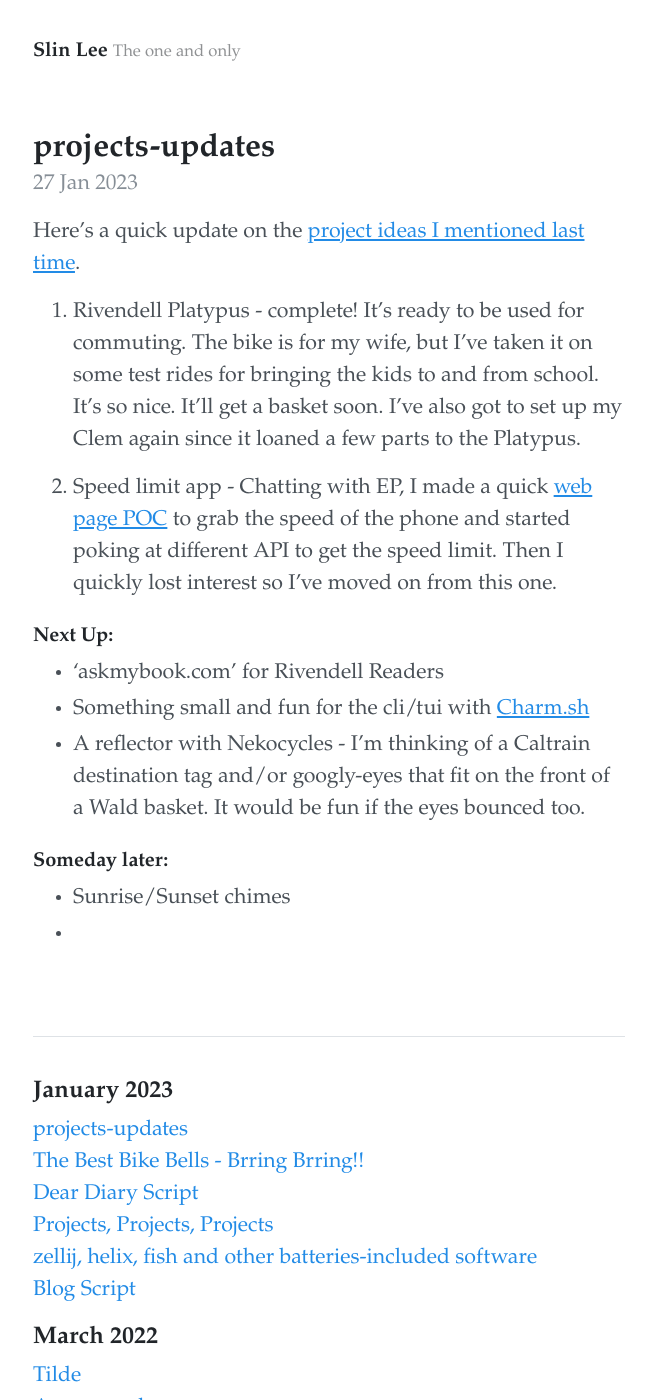
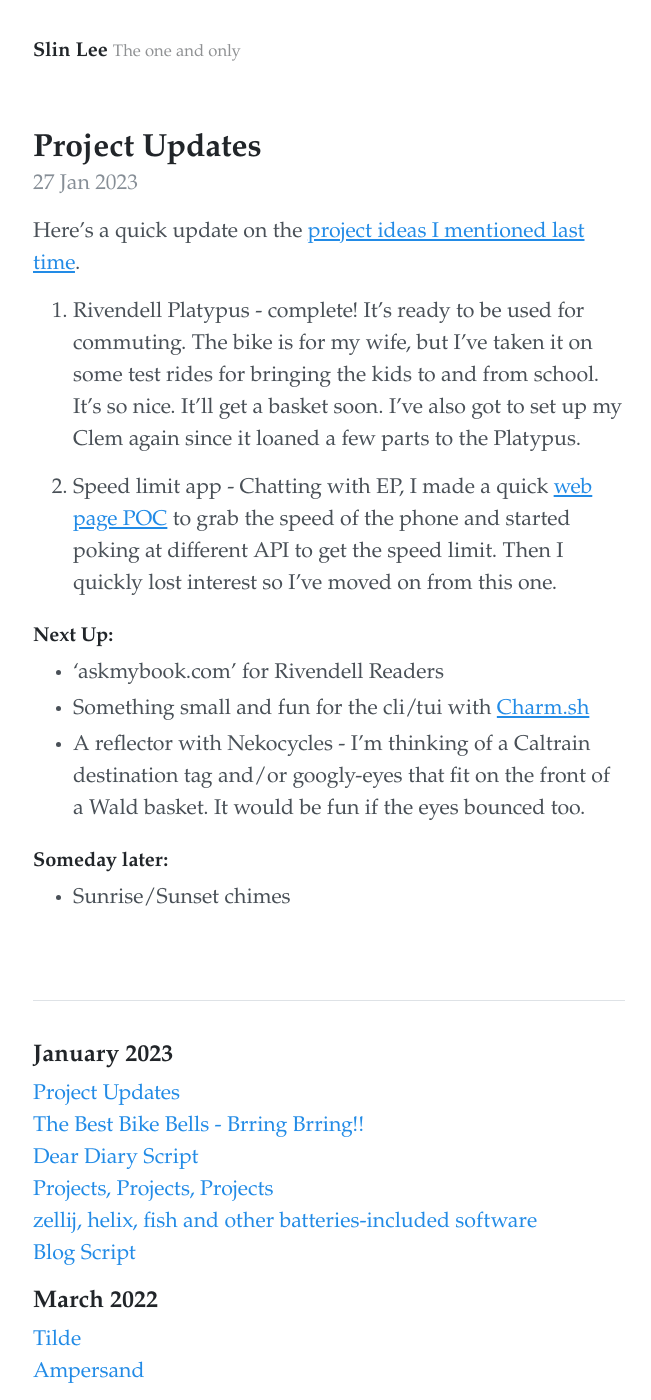
Before and after one commit to slinlee/slinlee.github.io, a Jekyll site: the page built from _posts/2023-01-27-projects-updates.md, in a window 1280 px wide and 1400 px high. Shown: the whole window, without its empty margins (311-962 px from the left). Built offline with Jekyll 4.4.1, drawn with Linux system fonts in a browser that asks for light colours.

Commit message:
Update project updates post

```diff
--- a/_posts/2023-01-27-projects-updates.md
+++ b/_posts/2023-01-27-projects-updates.md
@@ -1,10 +1,10 @@
 ---
 layout: post
-title: "projects-updates"
+title: "Project Updates"
 date: 2023-01-27
 ---
 
-Here's a quick update on the [project ideas I mentioned last time](/_posts/2023-01-13-projects.md).
+Here's a quick update on the [project ideas I mentioned last time]({% post_url 2023-01-13-projects %}).
 
 1. Rivendell Platypus - complete! It's ready to be used for commuting. The bike is for my wife, but I've taken it on some test rides for bringing the kids to and from school. It's so nice. It'll get a basket soon.
   I've also got to set up my Clem again since it loaned a few parts to the Platypus.
@@ -19,4 +19,3 @@ Here's a quick update on the [project ideas I mentioned last time](/_posts/2023-
 ### Someday later:
 
 - Sunrise/Sunset chimes
--
```
